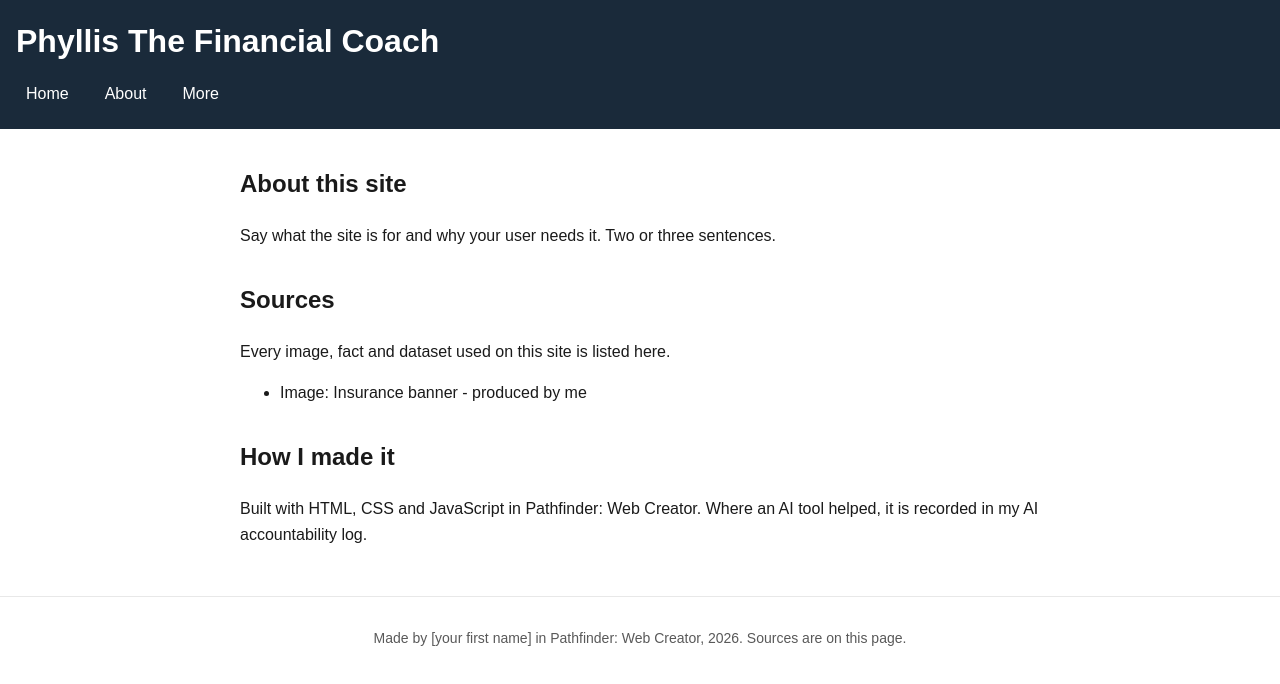
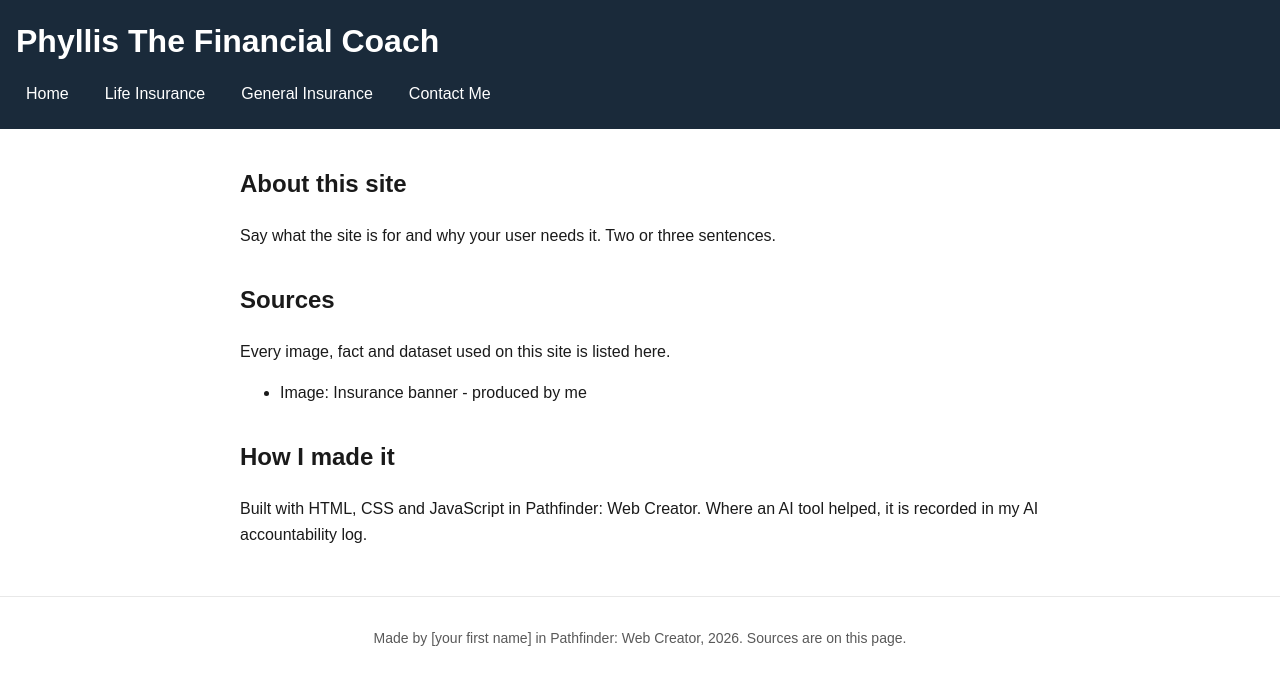
Before and after one commit to bernicemaina-ella254/phyllis-the-financial-coach, a plain HTML site: page about.html in a window 1280 px wide. Drawn offline with Linux system fonts and the light colour scheme.

Commit message:
Change in nav

```diff
--- a/about.html
+++ b/about.html
@@ -12,8 +12,9 @@
     <h1>Phyllis The Financial Coach</h1>
     <nav>
       <a href="index.html">Home</a>
-      <a href="about.html">About</a>
-      <a href="more.html">More</a>
+      <a href="about.html">Life Insurance</a>
+      <a href="more.html">General Insurance</a>
+      <a href="contact.html">Contact Me</a>
     </nav>
   </header>
 
```
